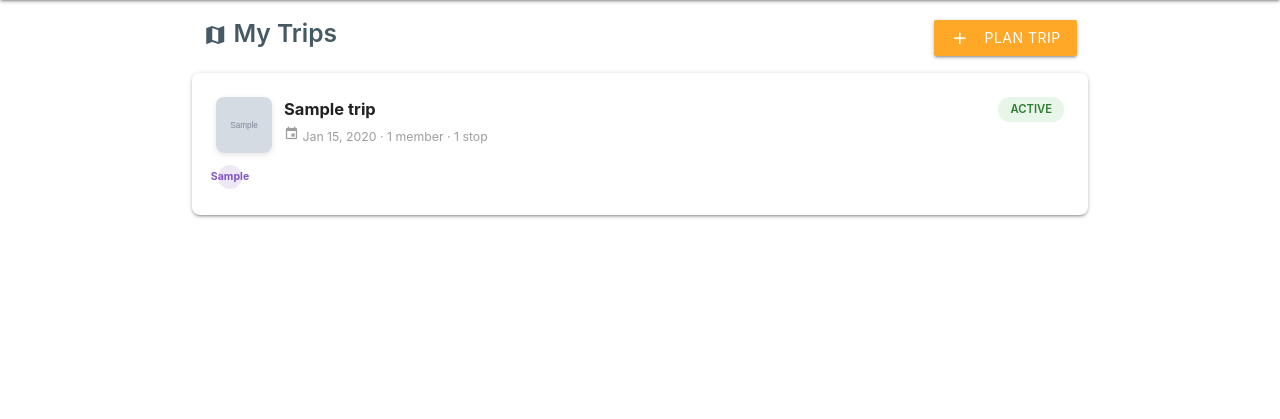
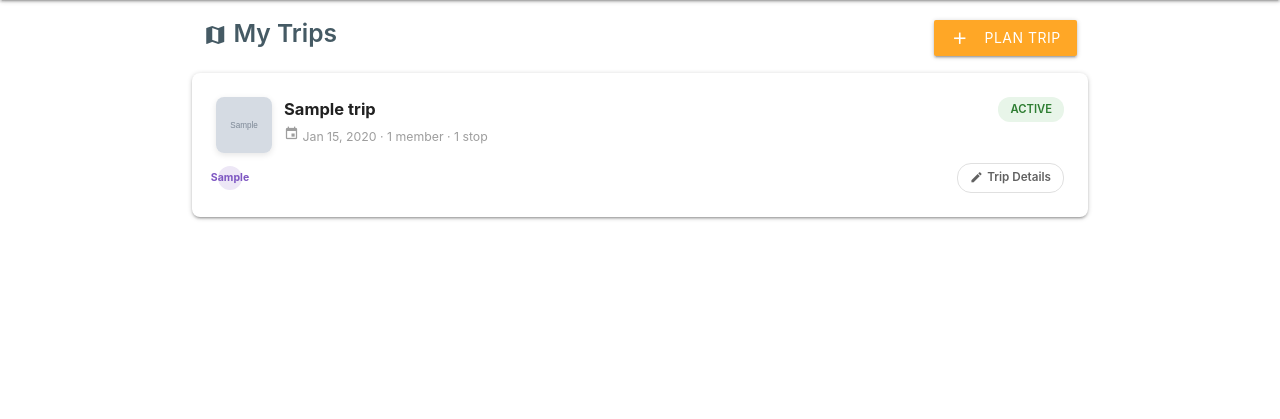
Before and after one commit to BillClerici/vino, a Django app: template templates/trips/list.html in a window 1280 px wide. Shown: the part 64-483 px from the top of the page. Run offline with Django 5.2, Linux system fonts and the light colour scheme; the template is opened without the code that fills it: most values are stand-ins (such as "Sample title", 1, 10 or a date in 2020); grey boxes marked "Sample" are stand-in pictures.

Commit message:
More Live Trip Mods

```diff
--- a/templates/trips/list.html
+++ b/templates/trips/list.html
@@ -47,7 +47,6 @@
     </div>
 
     {% for trip in trips %}
-    <a href="{% url 'trip_detail' pk=trip.pk %}" style="color: inherit;">
         <div class="card trip-card hoverable">
             <div class="card-content">
                 <div style="display: flex; justify-content: space-between; align-items: flex-start; gap: 12px;">
@@ -70,7 +69,7 @@
                     </div>
                     <span class="trip-chip {{ trip.status }}">{{ trip.get_status_display }}</span>
                 </div>
-                <div style="margin-top: 10px; display: flex; align-items: center; gap: 16px;">
+                <div style="margin-top: 10px; display: flex; align-items: center; justify-content: space-between;">
                     <div style="display: flex;">
                         {% for tm in trip.trip_members.all|slice:":4" %}
                         <span class="member-avatar" title="{{ tm.display_name }}">
@@ -81,10 +80,19 @@
                         <span class="member-avatar" style="background: #e0e0e0; color: #757575;">+{{ trip.trip_members.count|add:"-4" }}</span>
                         {% endif %}
                     </div>
+                    <div style="display: flex; gap: 8px;">
+                        <a href="{% url 'trip_detail' pk=trip.pk %}" style="display:inline-flex;align-items:center;gap:4px;padding:5px 12px;border-radius:14px;border:1.5px solid #e0e0e0;background:#fff;color:#616161;font-size:0.78rem;font-weight:600;text-decoration:none;transition:all 0.15s;" onmouseover="this.style.borderColor='#7e57c2';this.style.color='#7e57c2'" onmouseout="this.style.borderColor='#e0e0e0';this.style.color='#616161'">
+                            <i class="material-icons" style="font-size:0.9rem;">edit</i> Trip Details
+                        </a>
+                        {% if trip.show_start_button %}
+                        <a href="{% url 'trip_live' pk=trip.pk %}" style="display:inline-flex;align-items:center;gap:4px;padding:5px 12px;border-radius:14px;border:none;background:#7e57c2;color:#fff;font-size:0.78rem;font-weight:600;text-decoration:none;transition:all 0.15s;box-shadow:0 2px 6px rgba(126,87,194,0.3);" onmouseover="this.style.background='#6a3fb5'" onmouseout="this.style.background='#7e57c2'">
+                            <i class="material-icons" style="font-size:0.9rem;">play_arrow</i> {% if trip.status == 'in_progress' %}Continue Trip{% else %}Start Trip{% endif %}
+                        </a>
+                        {% endif %}
+                    </div>
                 </div>
             </div>
         </div>
-    </a>
     {% empty %}
     <div class="center-align" style="padding: 60px 0;">
         <i class="material-icons large grey-text text-lighten-1">map</i>
--- a/templates/trips/live.html
+++ b/templates/trips/live.html
@@ -846,7 +846,7 @@ function toggleWineEdit(vwId) {
         '<div style="flex:1;"><label style="font-size:0.72rem;color:#9e9e9e;">Price/bottle</label><input type="number" class="ve-pprice" value="' + (d.purchasedPrice || '') + '" step="0.01" min="0" placeholder="29.99" style="width:100%;border:1px solid #e0e0e0;border-radius:6px;padding:5px;font-size:0.82rem;box-sizing:border-box;"></div>' +
         '</div>' +
         '</div>' +
-        '<div style="display:flex;align-items:center;margin-top:10px;">' +
+        '<div style="display:flex;align-items:center;margin-top:16px;padding-top:12px;border-top:1px solid #f0f0f0;">' +
         '<div style="display:flex;gap:8px;">' +
         '<button onclick="saveWineEdit(\'' + vwId + '\')" style="padding:6px 16px;border-radius:8px;border:none;background:#7e57c2;color:#fff;font-size:0.82rem;font-weight:600;cursor:pointer;display:inline-flex;align-items:center;gap:4px;"><i class="material-icons" style="font-size:0.95rem;">save</i> Save</button>' +
         '<button onclick="cancelWineEdit(\'' + vwId + '\')" style="padding:6px 16px;border-radius:8px;border:1px solid #e0e0e0;background:#fff;color:#757575;font-size:0.82rem;cursor:pointer;display:inline-flex;align-items:center;gap:4px;"><i class="material-icons" style="font-size:0.95rem;">close</i> Cancel</button>' +
```
Also changed, not shown: apps/trips/views.py (+21 -0 lines), templates/trips/detail.html (+8 -3 lines).
